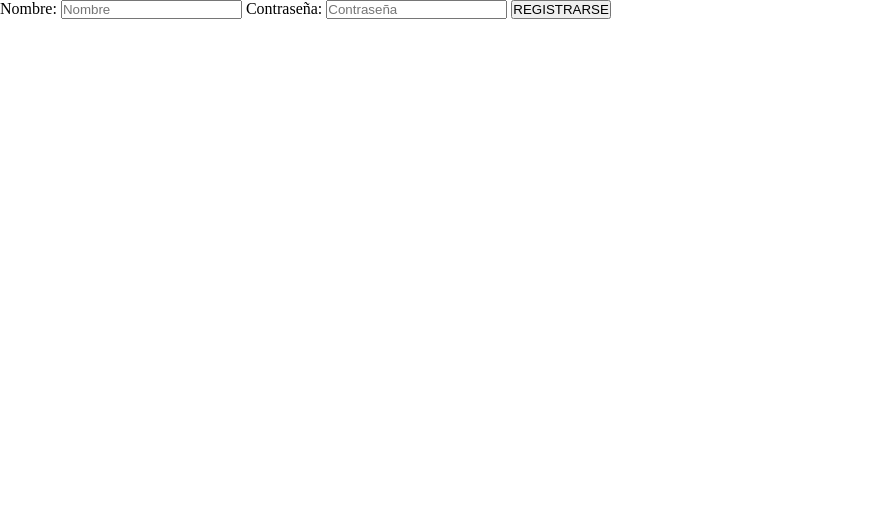
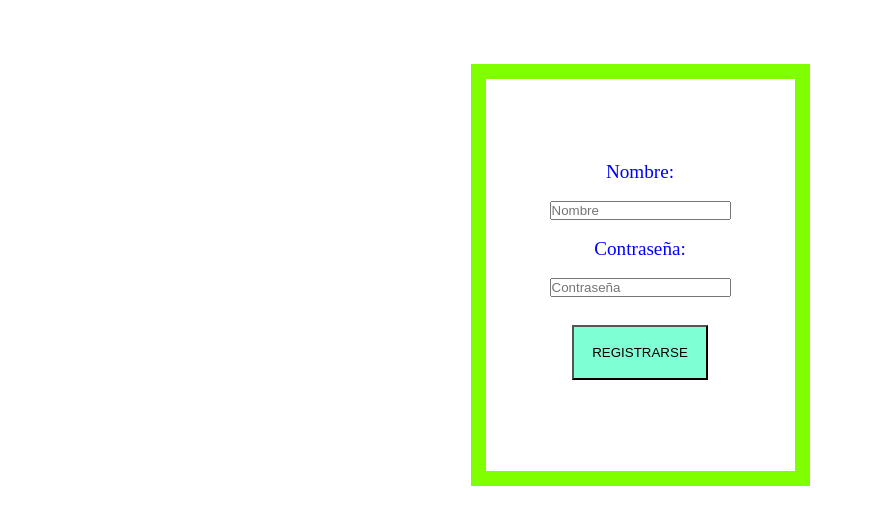
Before and after one commit to Francolu1s/Ciclo3_sprint1, a plain HTML site: page registro.html in a window 1280 px wide. Shown: the whole page, without its empty margins (0-873 px from the left). Drawn offline with Linux system fonts and the light colour scheme.

Commit message:
Sprint_finish

```diff
--- a/estilos.css
+++ b/estilos.css
@@ -54,4 +54,35 @@
     justify-content: center;
     background-color:salmon;
     width:70%;
+    padding: 5%;
+    font-size: larger;
 }
+
+
+/*              Apartir de aqui, es la pagina de registros                 */
+
+.body__registro{
+    display: flex;
+    justify-content: center;
+}
+
+.form__registro{
+    display: flex;
+    flex-direction: column;
+    align-items: center;
+    padding: 5%;
+    margin: 5%;
+    border:chartreuse solid 15px;
+}
+
+.form__registro label{
+    font-size: larger;
+    color: blue;
+    margin: 10%;
+}
+
+.form__registro button{
+    margin: 15%;
+    padding: 10%;
+    background-color: aquamarine;
+}
--- a/registro.html
+++ b/registro.html
@@ -7,8 +7,8 @@
     <link rel="stylesheet" href="./estilos.css">
     <title>Registro</title>
 </head>
-<body>
-    <form action id="form_registrarse">
+<body class="body__registro">
+    <form action id="form_registrarse" class="form__registro">
 
         <label for="nombre">Nombre: </label>
         <input type="text" id="in_nombre_usuario" placeholder="Nombre">
```
